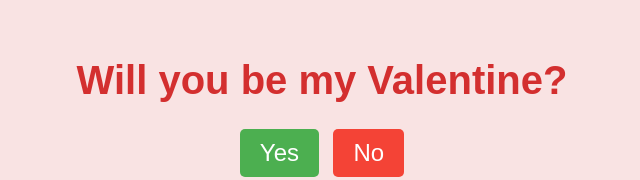
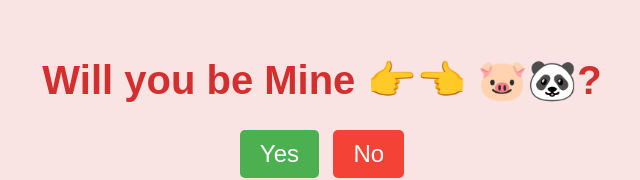
Before and after one commit to Sithum0910/yes-for-him, a plain HTML site: page index.html in a window 1280 px wide. Shown: the part 134-314 px from the top of the page, without its empty margins (318-958 px from the left). Drawn offline with Linux system fonts and the light colour scheme; no server answers.

Commit message:
Update index.html

```diff
--- a/index.html
+++ b/index.html
@@ -8,7 +8,7 @@
 </head>
 <body>
     <div class="container">
-        <h1>Will you be my Valentine?</h1>
+        <h1>Will you be Mine 👉👈 🐷🐼?</h1>
         <div class="buttons">
             <button class="yes-button" onclick="handleYesClick()">Yes</button>
             <button class="no-button" onclick="handleNoClick()">No</button>
```
